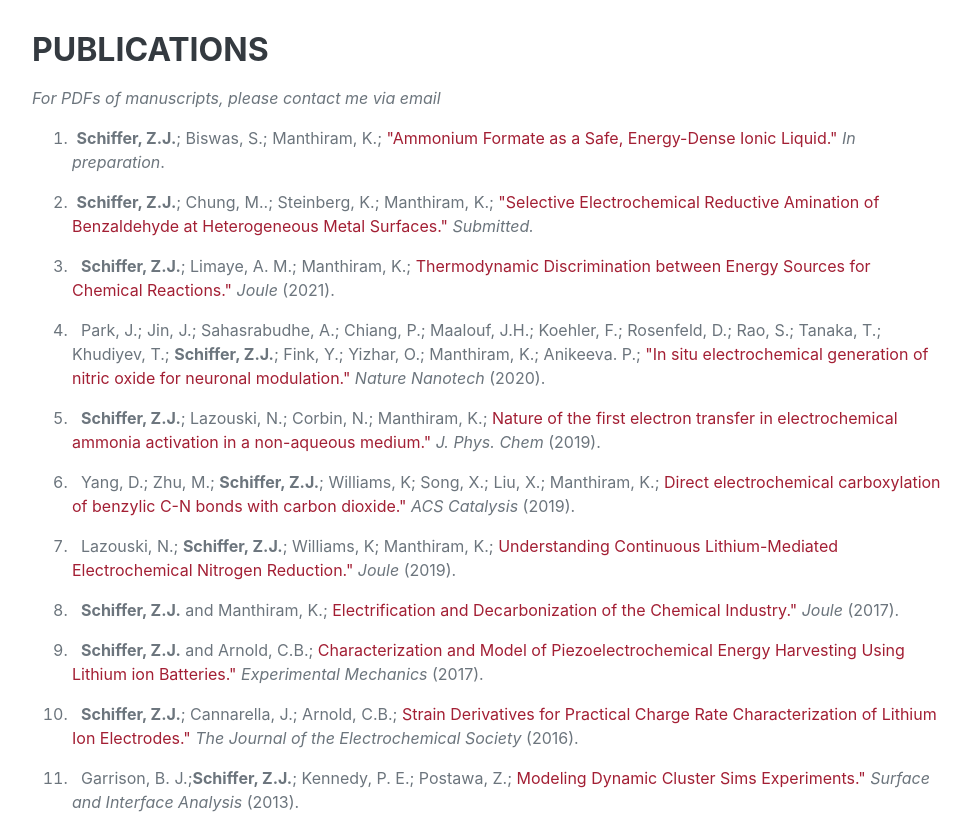
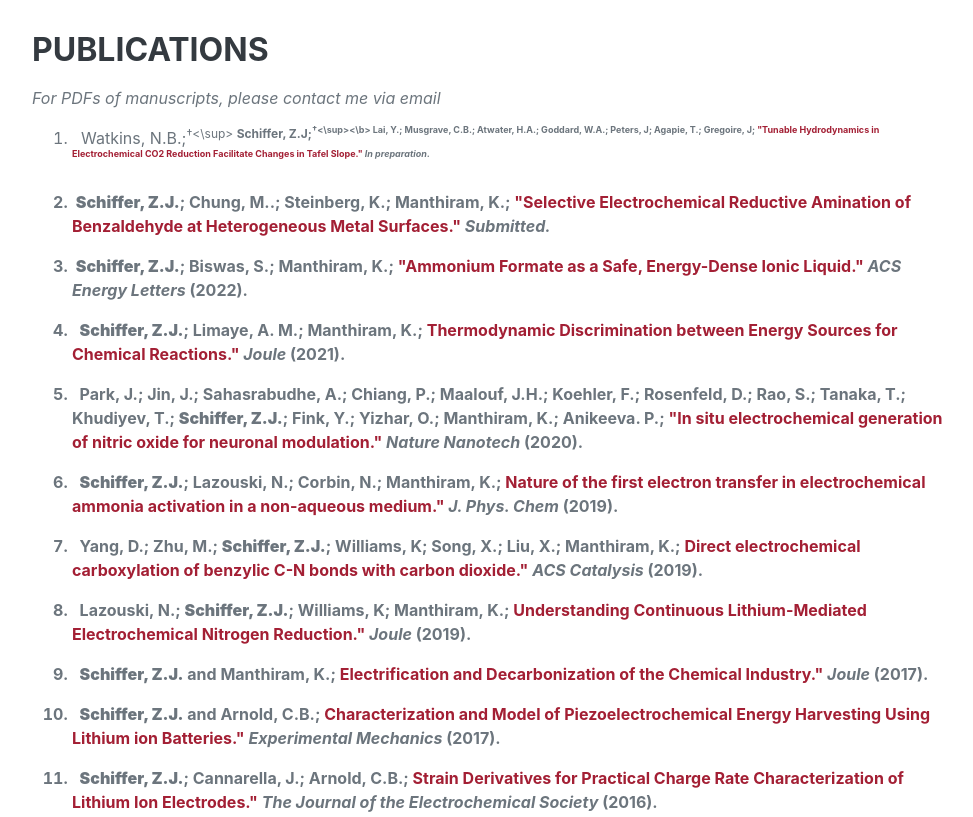
Before and after one commit to zjschiffer/zjschiffer.github.io, a plain HTML site: page index.html in a window 1280 px wide. Shown: the part 4680-5497 px from the top of the page, without its empty margins (288-1261 px from the left). Drawn offline with nearby package versions, Linux system fonts and the light colour scheme; a web font is replaced by a local one.

Commit message:
Update index.html

```diff
--- a/index.html
+++ b/index.html
@@ -278,11 +278,14 @@
 	<p><i>For PDFs of manuscripts, please contact me via email</i>
 
 	<ol class="fa-ol mb-0">
-          <li style="margin: 0 0 1em 0;">&nbsp<b>Schiffer, Z.J.</b>; Biswas, S.; Manthiram, K.; <a href="" target="-blank">"Ammonium Formate as a Safe, Energy-Dense Ionic Liquid." </a>
+          <li style="margin: 0 0 1em 0;">&nbsp Watkins, N.B.;<sup>†<\sup> <b>Schiffer, Z.J;<sup>†<\sup><\b> Lai, Y.; Musgrave, C.B.; Atwater, H.A.; Goddard, W.A.; Peters, J; Agapie, T.; Gregoire, J; <a href="" target="-blank">"Tunable Hydrodynamics in Electrochemical CO2 Reduction Facilitate Changes in Tafel Slope." </a>
 	    <i>In preparation</i>.
           </li>
-	   <li style="margin: 0 0 1em 0;">&nbsp<b>Schiffer, Z.J.</b>; Chung, M..; Steinberg, K.; Manthiram, K.; <a href="" target="-blank">"Selective Electrochemical Reductive Amination of Benzaldehyde at Heterogeneous Metal Surfaces." </a>
+	   <li style="margin: 0 0 1em 0;">&nbsp<b>Schiffer, Z.J.</b>; Chung, M..; Steinberg, K.; Manthiram, K.; <a href="" target="https://doi.org/10.26434/chemrxiv-2022-2s2z7">"Selective Electrochemical Reductive Amination of Benzaldehyde at Heterogeneous Metal Surfaces." </a>
 	    <i>Submitted.</i>
+          </li>
+	  <li style="margin: 0 0 1em 0;">&nbsp<b>Schiffer, Z.J.</b>; Biswas, S.; Manthiram, K.; <a href="" target="-blank">"Ammonium Formate as a Safe, Energy-Dense Ionic Liquid." </a>
+	    <i>ACS Energy Letters</i> (2022).
           </li>
 	  <li style="margin: 0 0 1em 0;">&nbsp <b>Schiffer, Z.J.</b>; Limaye, A. M.; Manthiram, K.; <a href="https://www.sciencedirect.com/science/article/pii/S2542435120306139" target="-blank">Thermodynamic Discrimination between Energy Sources for Chemical Reactions." </a>
 	    <i>Joule</i> (2021).
```
